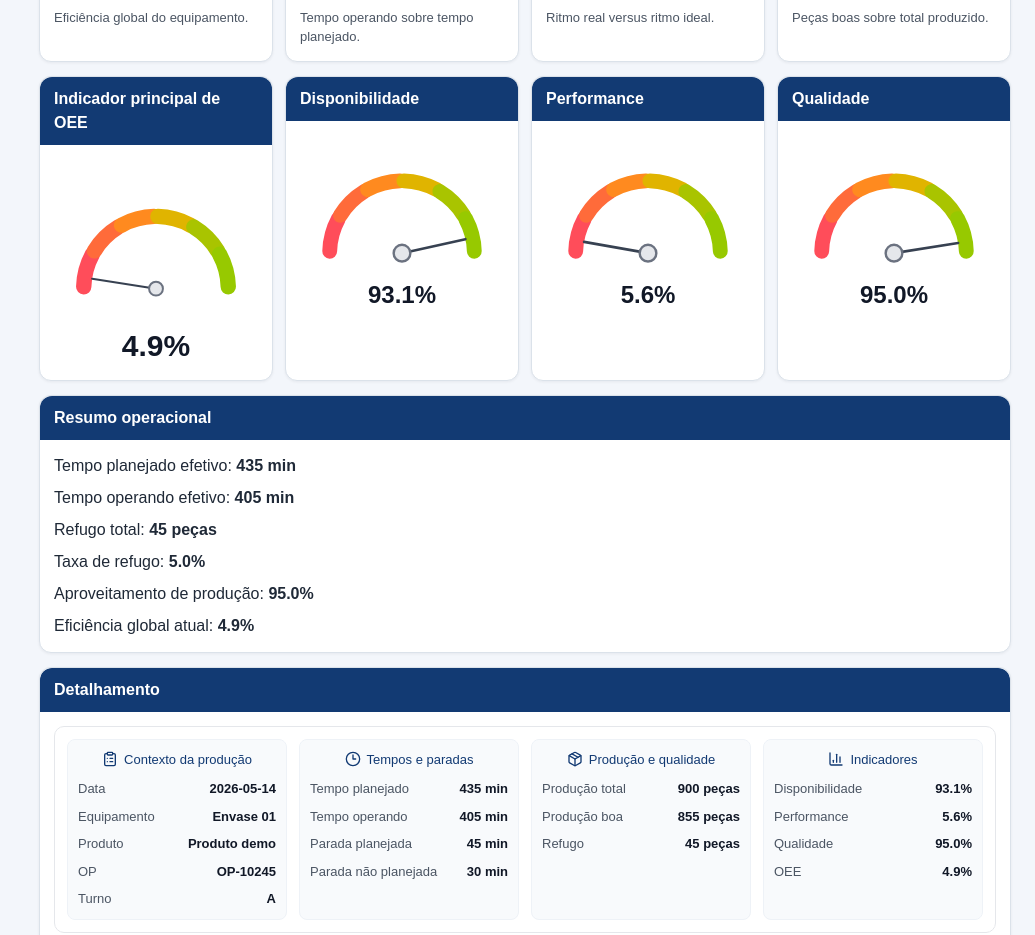
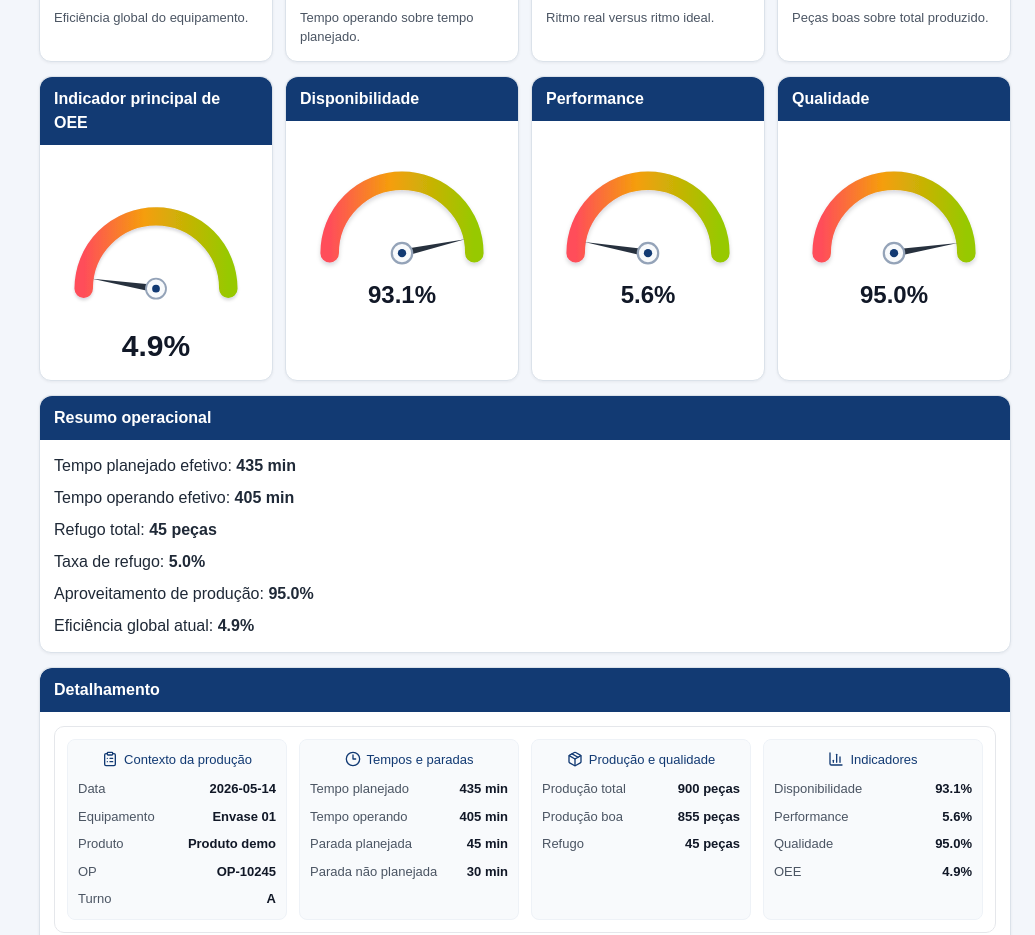
Before and after one commit to ArthurEngProduto/SIGO-Portal-de-Produ-o, a Next.js app: page /ferramentas/oee in a window 1280 px wide. Shown: the part 880-1815 px from the top of the page, without its empty margins (245-1280 px from the left). Built offline with nearby package versions, Linux system fonts and the light colour scheme.

Commit message:
Moderniza graficos da Calculadora OEE

```diff
--- a/components/oee/OeeGaugeCard.tsx
+++ b/components/oee/OeeGaugeCard.tsx
@@ -1,6 +1,4 @@
 type OeeGaugeCardProps = { label: string; value: number; large?: boolean };
-
-const SEGMENT_COLORS = ["#ff4d5a", "#ff6b3a", "#ff8a1f", "#e0b400", "#a9c400", "#97c900"];
 
 const polarToCartesian = (cx: number, cy: number, r: number, angle: number) => {
   const rad = (angle * Math.PI) / 180;
@@ -21,26 +19,41 @@ export default function OeeGaugeCard({ label, value, large }: OeeGaugeCardProps)
   const cx = width / 2;
   const cy = height - (large ? 18 : 16);
   const r = large ? 94 : 78;
-  const stroke = large ? 20 : 16;
-  const segmentAngle = 180 / SEGMENT_COLORS.length;
-  const gap = 1.5;
+  const stroke = large ? 24 : 20;
   const pointerAngle = 180 + safe * 1.8;
-  const pointerLen = r - stroke / 2;
+  const pointerLen = r - stroke * 0.42;
   const tip = polarToCartesian(cx, cy, pointerLen, pointerAngle);
+  const tail = polarToCartesian(cx, cy, large ? 13 : 11, pointerAngle + 180);
+  const needleWidth = large ? 5 : 4;
+  const pointerRad = (pointerAngle * Math.PI) / 180;
+  const perpX = Math.cos(pointerRad + Math.PI / 2) * needleWidth;
+  const perpY = Math.sin(pointerRad + Math.PI / 2) * needleWidth;
+  const needlePath = `${tip.x},${tip.y} ${cx + perpX},${cy + perpY} ${tail.x},${tail.y} ${cx - perpX},${cy - perpY}`;
+  const gradientId = `oee-gauge-gradient-${label.replace(/\W+/g, "-").toLowerCase()}`;
+  const shadowId = `oee-gauge-shadow-${label.replace(/\W+/g, "-").toLowerCase()}`;
 
   return (
     <article style={{ background: "#fff", border: "1px solid #dbe2ea", borderRadius: 12, boxShadow: "0 1px 3px rgba(16,24,40,.06)", minHeight: large ? 305 : 275 }}>
       <div style={{ background: "#123a73", color: "#fff", padding: "10px 14px", borderRadius: "12px 12px 0 0", fontWeight: 700 }}>{label}</div>
       <div style={{ padding: large ? "16px 16px 12px" : "14px 14px 10px", display: "grid", justifyItems: "center", alignContent: "start", rowGap: 10 }}>
         <svg width="100%" height={height} viewBox={`0 0 ${width} ${height}`} role="img" aria-label={`${label} ${safe.toFixed(1)} por cento`} style={{ maxWidth: width, display: "block" }}>
-          {SEGMENT_COLORS.map((color, i) => {
-            const start = 180 + i * segmentAngle + gap;
-            const end = 180 + (i + 1) * segmentAngle - gap;
-            return <path key={color} d={describeArc(cx, cy, r, start, end)} stroke={color} strokeWidth={stroke} fill="none" strokeLinecap="round" />;
-          })}
+          <defs>
+            <linearGradient id={gradientId} x1="0%" y1="0%" x2="100%" y2="0%">
+              <stop offset="0%" stopColor="#ff4d5a" />
+              <stop offset="42%" stopColor="#f59e0b" />
+              <stop offset="100%" stopColor="#97c900" />
+            </linearGradient>
+            <filter id={shadowId} x="-20%" y="-20%" width="140%" height="160%">
+              <feDropShadow dx="0" dy="3" stdDeviation="2.2" floodColor="#0f172a" floodOpacity="0.16" />
+            </filter>
+          </defs>
 
-          <line x1={cx} y1={cy} x2={tip.x} y2={tip.y} stroke="#374151" strokeWidth={2.8} strokeLinecap="round" />
-          <circle cx={cx} cy={cy} r={9} fill="#e5e7eb" stroke="#6b7280" strokeWidth={2.6} />
+          <path d={describeArc(cx, cy, r, 180, 360)} stroke="#e7edf5" strokeWidth={stroke} fill="none" strokeLinecap="round" />
+          <path d={describeArc(cx, cy, r, 180, 360)} stroke={`url(#${gradientId})`} strokeWidth={stroke} fill="none" strokeLinecap="round" filter={`url(#${shadowId})`} />
+
+          <polygon points={needlePath} fill="#1f2937" opacity="0.96" />
+          <circle cx={cx} cy={cy} r={large ? 13 : 11} fill="#f8fafc" stroke="#94a3b8" strokeWidth={2.4} />
+          <circle cx={cx} cy={cy} r={large ? 5 : 4.5} fill="#123a73" />
         </svg>
         <p style={{ margin: 0, color: "#111827", fontSize: large ? 30 : 24, fontWeight: 800, lineHeight: 1 }}>{safe.toFixed(1)}%</p>
       </div>
```
